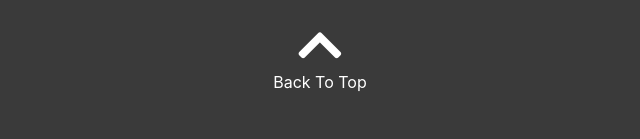
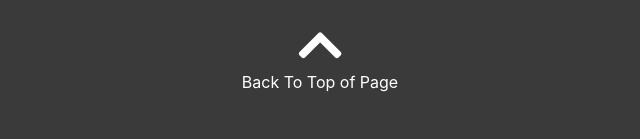
Before and after one commit to Manakura/Manakura.github.io, a plain HTML site: page index.html in a window 1280 px wide. Shown: the part 3272-3411 px from the top of the page, 634-1274 px from the left. Drawn offline with Linux system fonts and the light colour scheme; some packages are replaced by stand-ins of ours; a script that the page names is missing.

Commit message:
test commit

```diff
--- a/index.html
+++ b/index.html
@@ -159,7 +159,7 @@
         <div class="column content has-text-white center">
             <div>
             <a class="has-text-white center big-text-icon" href="#top-bg"><i class="fas fa-chevron-up"></i></a>
-            <p class="center">Back To Top</p>
+            <p class="center">Back To Top of Page</p>
             </div>
         </div>
         </div>
```
